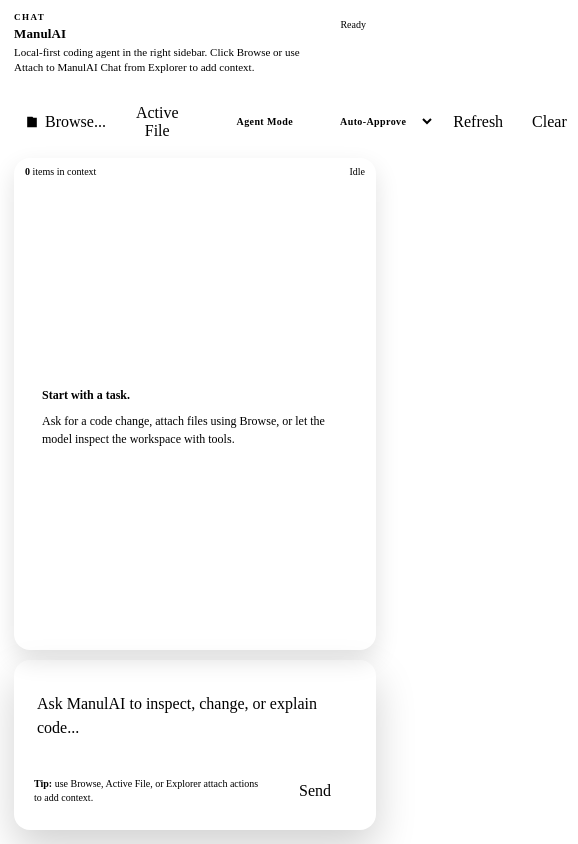
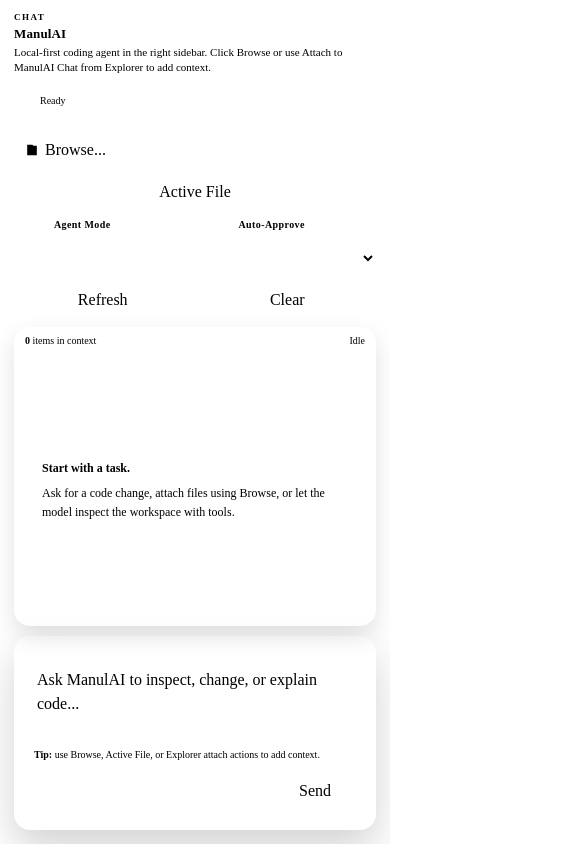
Before and after one commit to alexbeatnik/ManulAI, a website: page media/webview.html in a window 390 px wide. Shown: the whole page, 578 px wide, since content can reach past the window. Drawn offline with Linux system fonts and the light colour scheme.

Commit message:
feat: Enhance responsive design for controls and context actions in webview

```diff
--- a/media/webview.html
+++ b/media/webview.html
@@ -153,6 +153,13 @@
       align-items: center;
     }
 
+    .context-actions {
+      display: flex;
+      align-items: center;
+      gap: 7px;
+      min-width: 0;
+    }
+
     .drop-inline {
       display: flex;
       align-items: center;
@@ -192,6 +199,12 @@
       gap: 7px;
       align-items: center;
       min-width: 0;
+      flex-wrap: wrap;
+      justify-content: flex-end;
+    }
+
+    .controls > * {
+      min-width: 0;
     }
 
     .model-select,
@@ -205,6 +218,7 @@
     .model-select {
       min-width: 0;
       width: 100%;
+      flex: 1 1 180px;
       border: 1px solid var(--border-muted);
       background: color-mix(in srgb, var(--panel-strong) 88%, transparent);
       color: var(--text);
@@ -228,6 +242,7 @@
       padding: 8px 11px;
       cursor: pointer;
       flex-shrink: 0;
+      white-space: nowrap;
     }
 
     .ghost-button:hover:not([disabled]),
@@ -1077,6 +1092,69 @@
 
     .toggle-switch input:checked ~ .toggle-label {
       color: var(--accent);
+    }
+
+    @media (max-width: 720px) {
+      .topbar {
+        grid-template-columns: 1fr;
+        align-items: stretch;
+      }
+
+      .controls {
+        justify-content: flex-start;
+      }
+    }
+
+    @media (max-width: 520px) {
+      .header-row {
+        flex-wrap: wrap;
+      }
+
+      .status-pill {
+        max-width: 100%;
+      }
+
+      .controls {
+        display: grid;
+        grid-template-columns: repeat(2, minmax(0, 1fr));
+        align-items: stretch;
+      }
+
+      .controls .context-actions,
+      .controls .model-select {
+        grid-column: 1 / -1;
+      }
+
+      .controls .context-actions,
+      .controls .ghost-button,
+      .controls .toggle-switch,
+      .controls .model-select {
+        width: 100%;
+      }
+
+      .controls .context-actions .ghost-button,
+      .controls .ghost-button {
+        justify-content: center;
+      }
+
+      .toggle-switch {
+        min-width: 0;
+        justify-content: flex-start;
+      }
+
+      .toggle-label {
+        white-space: normal;
+      }
+
+      .composer-actions {
+        flex-direction: column;
+        align-items: stretch;
+      }
+
+      .composer-buttons {
+        width: 100%;
+        justify-content: flex-end;
+      }
     }
   </style>
 </head>
```
